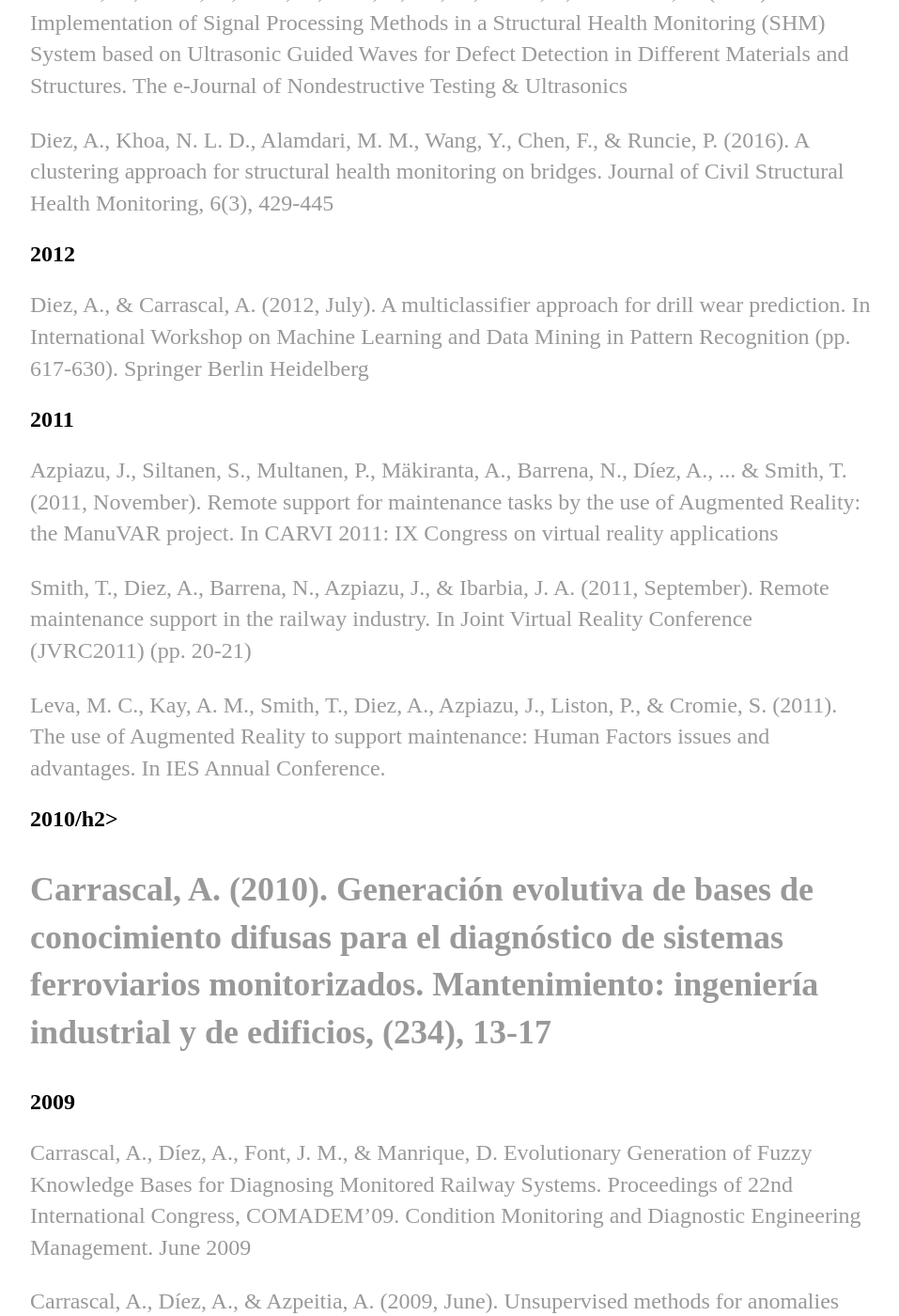
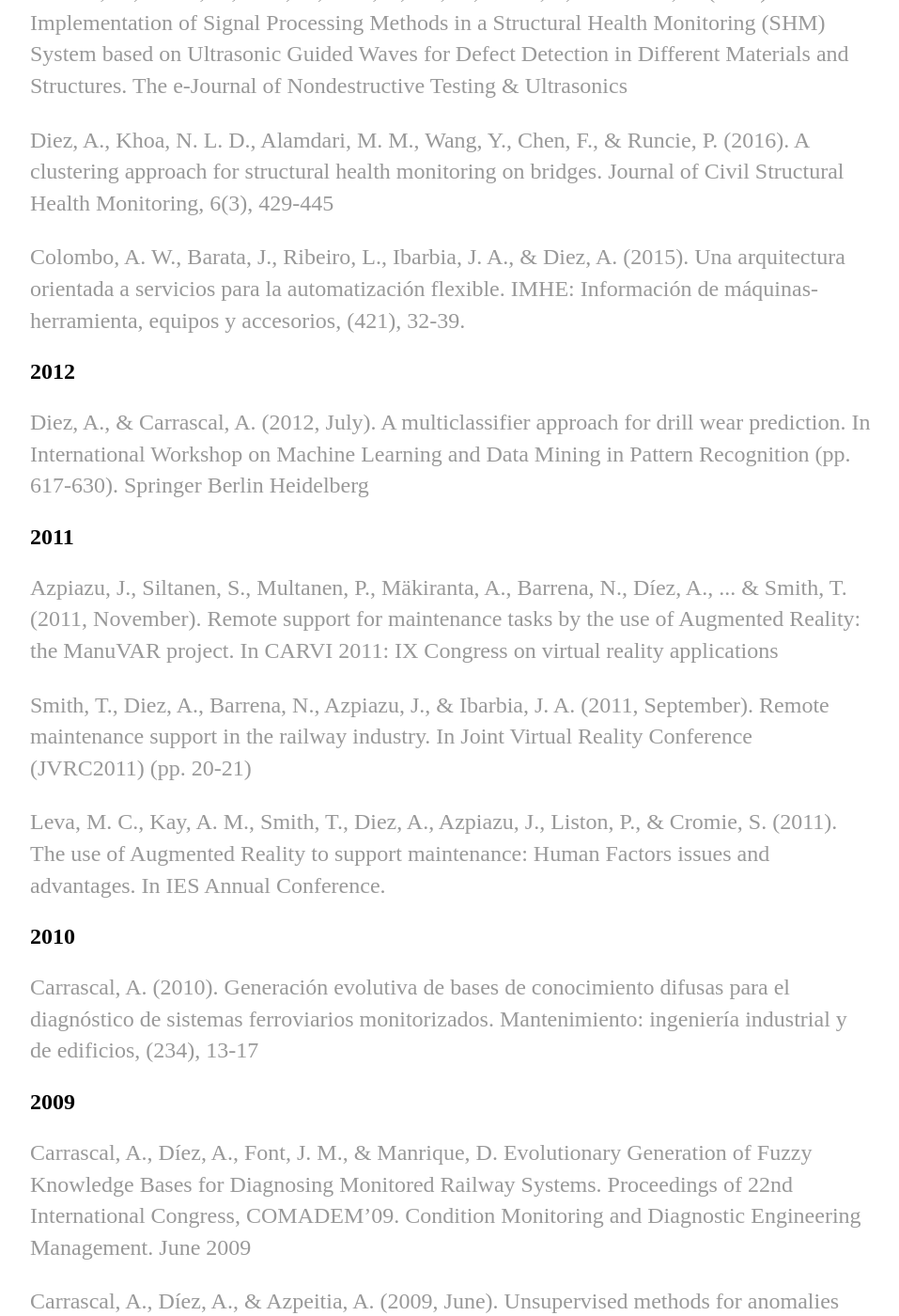
Before and after one commit to adiezolivan/adiezolivan.github.io, a Jekyll site: the page built from research_work/index.html, in a window 1280 px wide and 1400 px high, scrolled down 1534 px. Shown: the whole window at 94% size, without its empty margins (160-1117 px from the left). Built offline with Jekyll 4.4.1, drawn with Linux system fonts in a browser that asks for light colours.

Commit message:
Update index.html

```diff
--- a/research_work/index.html
+++ b/research_work/index.html
@@ -20,13 +20,14 @@ title: Research work
     	<h2>2016</h2>
 	<p><a href="https://www.semanticscholar.org/paper/Implementation-of-Signal-Processing-Methods-in-a-on-Galarza-Rubio/9b66f6bffe499a68af8a756ef803a5ef6fcf1618">Galarza, N., Rubio, B., Diez, A., Boto, F., Gil, D., Rubio, J., & Moreno, E. (2016). Implementation of Signal Processing Methods in a Structural Health Monitoring (SHM) System based on Ultrasonic Guided Waves for Defect Detection in Different Materials and Structures. The e-Journal of Nondestructive Testing & Ultrasonics</a></p>
     	<p><a href="https://doi.org/10.1007/s13349-016-0160-0">Diez, A., Khoa, N. L. D., Alamdari, M. M., Wang, Y., Chen, F., & Runcie, P. (2016). A clustering approach for structural health monitoring on bridges. Journal of Civil Structural Health Monitoring, 6(3), 429-445</a></p>
-    	<h2>2012</h2>
+    	<p><a href="https://dialnet.unirioja.es/servlet/articulo?codigo=5247430">Colombo, A. W., Barata, J., Ribeiro, L., Ibarbia, J. A., & Diez, A. (2015). Una arquitectura orientada a servicios para la automatización flexible. IMHE: Información de máquinas-herramienta, equipos y accesorios, (421), 32-39.</a></p>
+	<h2>2012</h2>
 	<p><a href="https://doi.org/10.1007/978-3-642-31537-4_48">Diez, A., & Carrascal, A. (2012, July). A multiclassifier approach for drill wear prediction. In International Workshop on Machine Learning and Data Mining in Pattern Recognition (pp. 617-630). Springer Berlin Heidelberg</a></p>
     	<h2>2011</h2>
 	<p><a href="https://www.vtt.fi/inf/julkaisut/muut/2011/Remote_support.pdf">Azpiazu, J., Siltanen, S., Multanen, P., Mäkiranta, A., Barrena, N., Díez, A., ... & Smith, T. (2011, November). Remote support for maintenance tasks by the use of Augmented Reality: the ManuVAR project. In CARVI 2011: IX Congress on virtual reality applications</a></p>
 	<p><a href="https://www.vtt.fi/inf/julkaisut/muut/2011/Remote_support.pdf">Smith, T., Diez, A., Barrena, N., Azpiazu, J., & Ibarbia, J. A. (2011, September). Remote maintenance support in the railway industry. In Joint Virtual Reality Conference (JVRC2011) (pp. 20-21)</a></p>
     	<p><a>Leva, M. C., Kay, A. M., Smith, T., Diez, A., Azpiazu, J., Liston, P., & Cromie, S. (2011). The use of Augmented Reality to support maintenance: Human Factors issues and advantages. In IES Annual Conference.</a></p>
-	<h2>2010/h2>
+	<h2>2010</h2>
 	<p><a href="https://dialnet.unirioja.es/servlet/articulo?codigo=3239888">Carrascal, A. (2010). Generación evolutiva de bases de conocimiento difusas para el diagnóstico de sistemas ferroviarios monitorizados. Mantenimiento: ingeniería industrial y de edificios, (234), 13-17</a></p>
 	<h2>2009</h2>
 	<p><a href="http://oa.upm.es/46862/1/INVE_MEM_2009_257959.pdf">Carrascal, A., Díez, A., Font, J. M., & Manrique, D. Evolutionary Generation of Fuzzy Knowledge Bases for Diagnosing Monitored Railway Systems. Proceedings of 22nd International Congress, COMADEM’09. Condition Monitoring and Diagnostic Engineering Management. June 2009</a></p>
```
